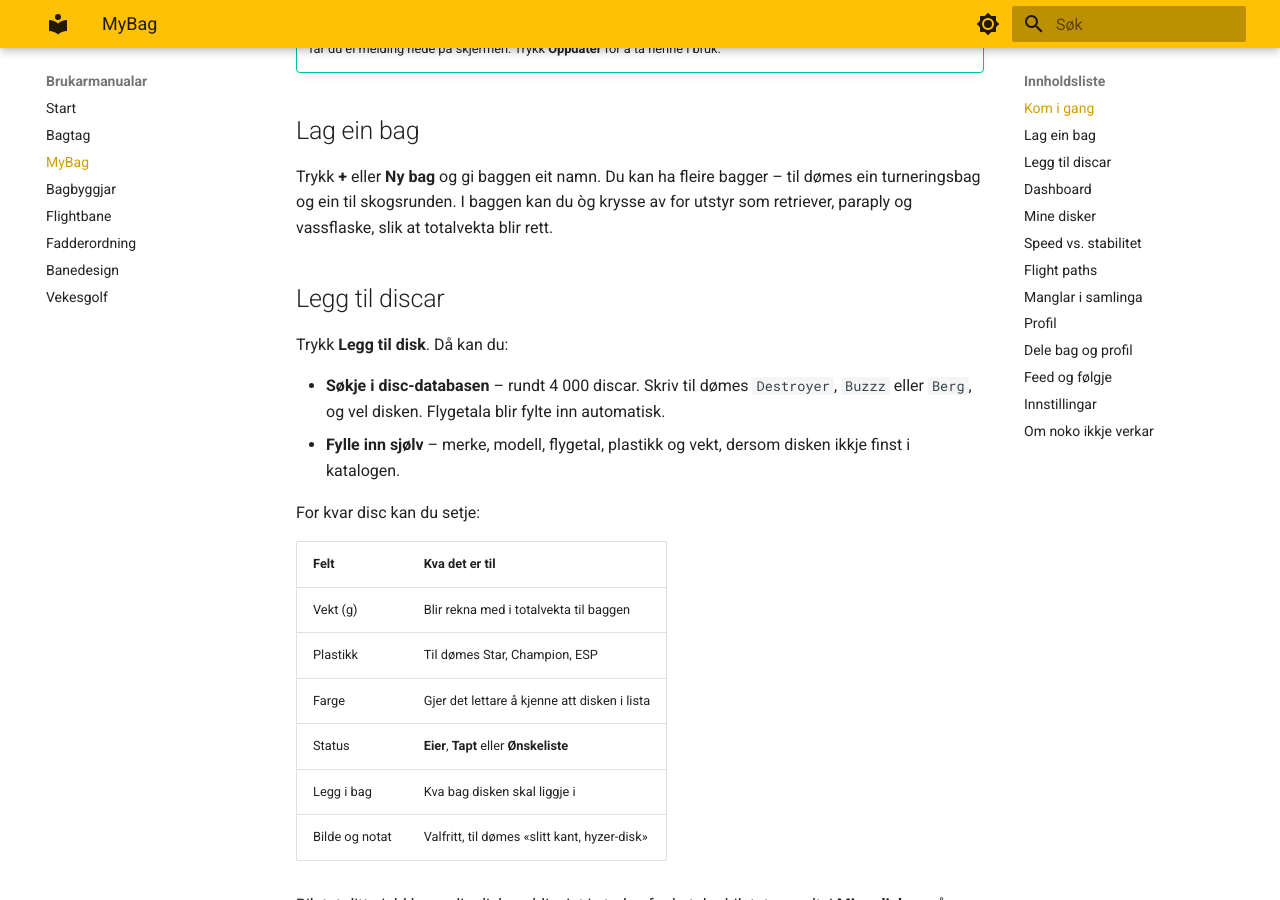
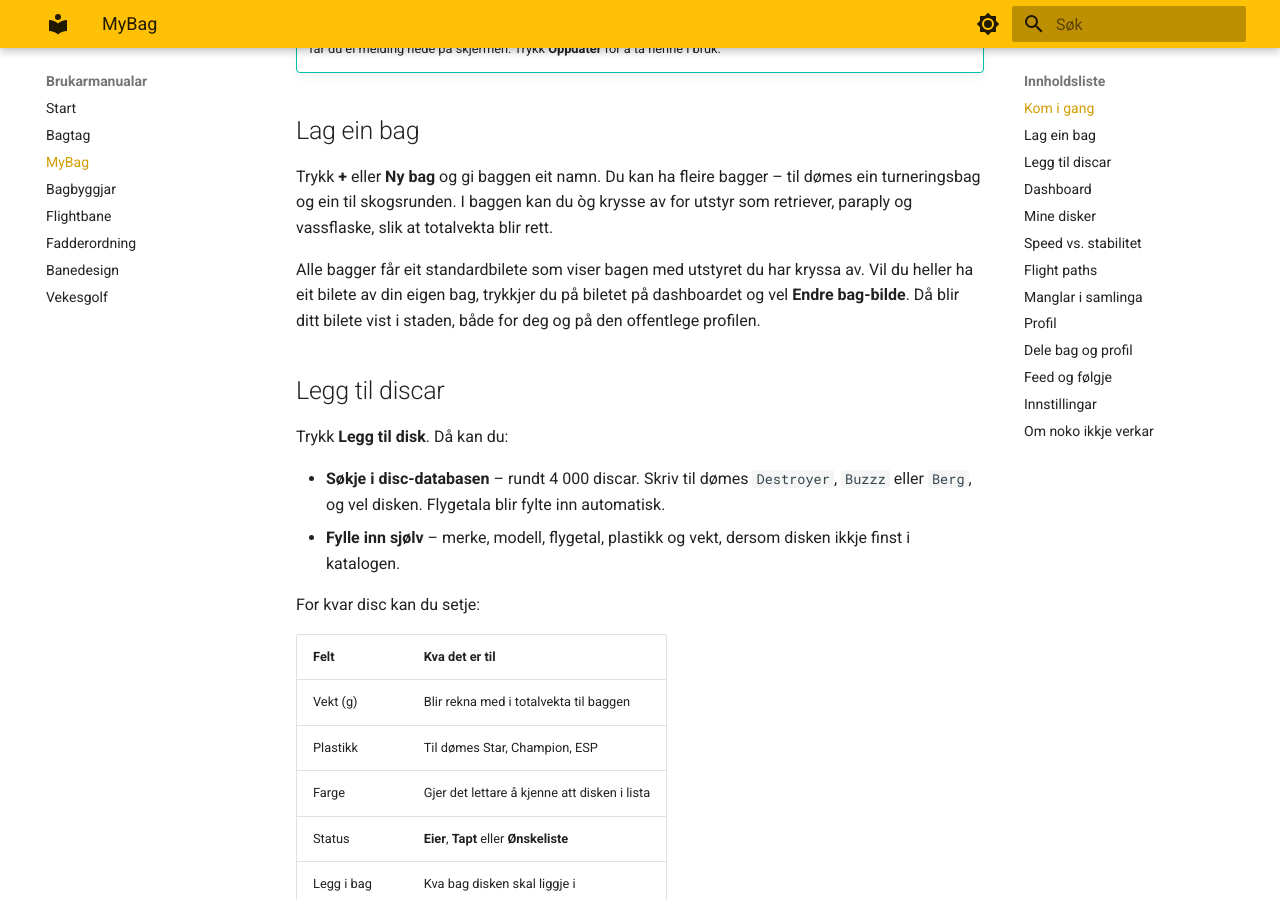
Before and after one commit to hanses89/manuals, an MkDocs documentation site: the page built from docs/bag.md, in a window 1280 px wide and 900 px high, scrolled down 759 px. Built offline with MkDocs 1.6.1 and Material for MkDocs 9.7.7, drawn with Linux system fonts in a browser that asks for light colours.

Commit message:
manual: sync from bag.kvamdgs.no @ 32a14f931a774820d859f783d8389aa537c214bc

```diff
--- a/docs/bag.md
+++ b/docs/bag.md
@@ -36,6 +36,11 @@ Trykk **+** eller **Ny bag** og gi baggen eit namn. Du kan ha fleire bagger –
 til dømes ein turneringsbag og ein til skogsrunden. I baggen kan du òg krysse
 av for utstyr som retriever, paraply og vassflaske, slik at totalvekta blir
 rett.
+
+Alle bagger får eit standardbilete som viser bagen med utstyret du har kryssa
+av. Vil du heller ha eit bilete av din eigen bag, trykkjer du på biletet på
+dashboardet og vel **Endre bag-bilde**. Då blir ditt bilete vist i staden,
+både for deg og på den offentlege profilen.
 
 ## Legg til discar
 
```
